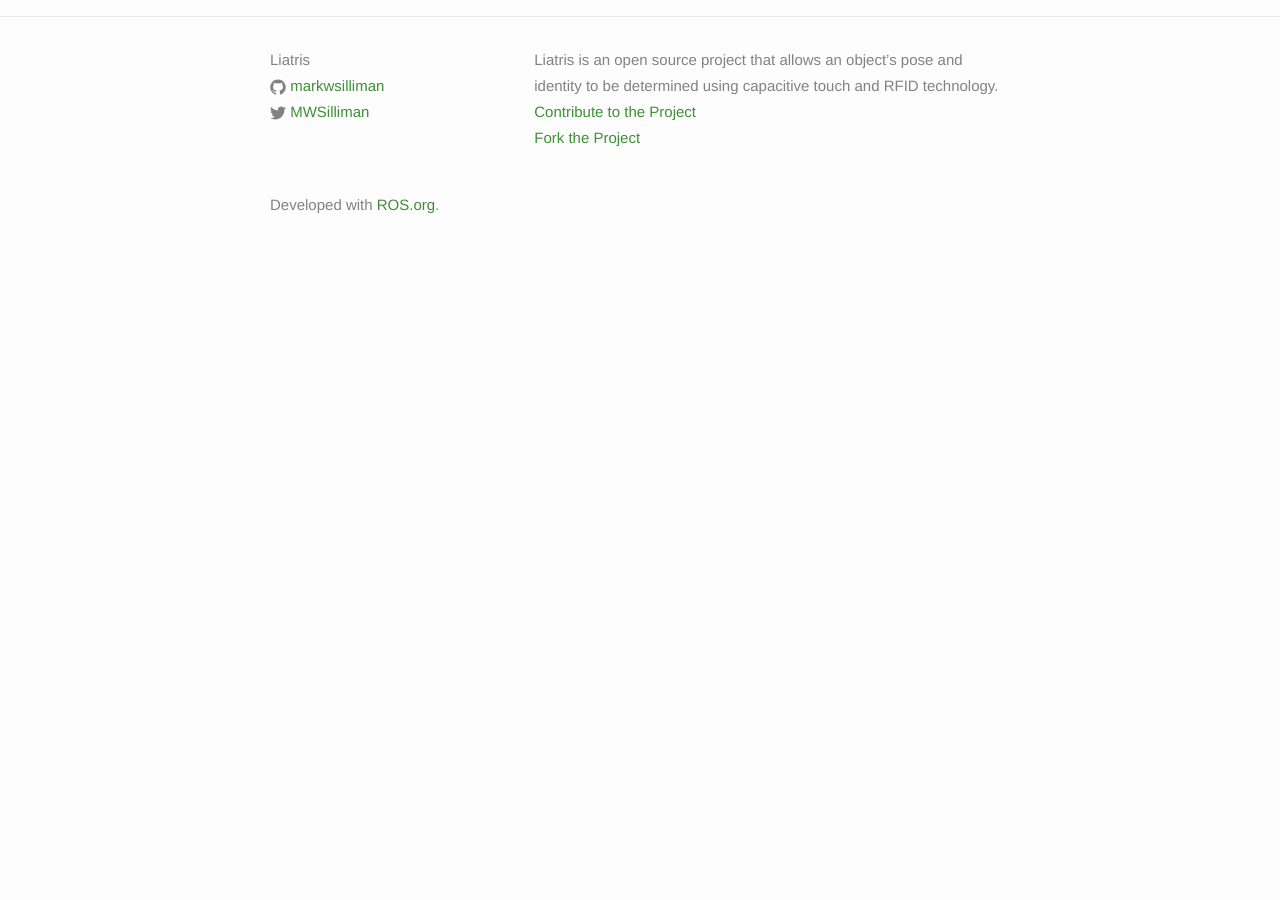
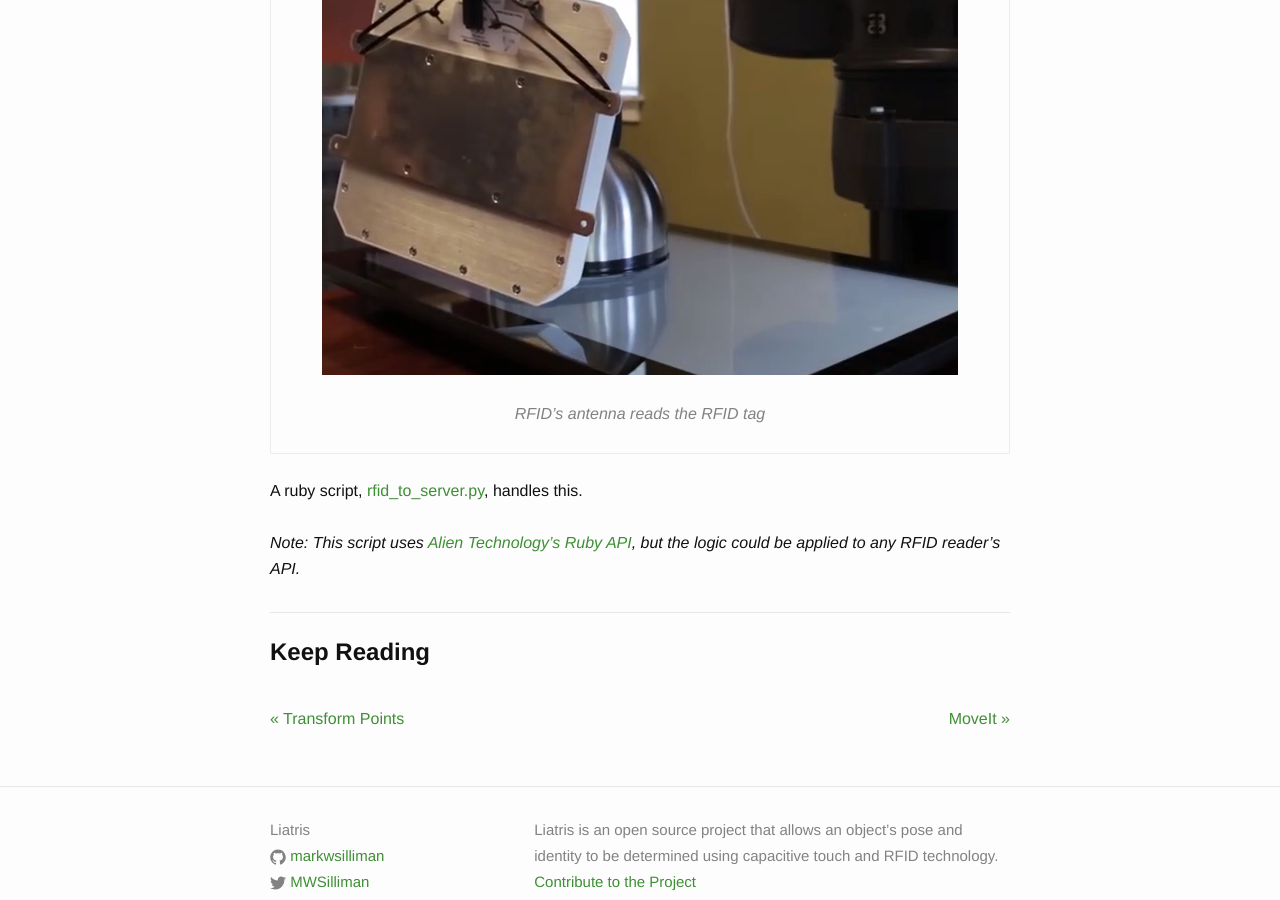
Before and after one commit to markwsilliman/liatris-org, a Jekyll site: the page built from _posts/2015-06-19-8.markdown, in a window 1280 px wide and 900 px high, scrolled down 1662 px. Built offline with Jekyll 4.4.1, drawn with Linux system fonts in a browser that asks for light colours; nearby versions of some CDN libraries; before the commit the page ends 1951 px from its top, so only the background shows below that.

Commit message:
rfid ant img

```diff
--- a/_posts/2015-06-19-8.markdown
+++ b/_posts/2015-06-19-8.markdown
@@ -13,6 +13,9 @@ In the [example code](https://github.com/markwsilliman/Liatris), the right arm o
 
 The RFID’s antenna reads the RFID tag and POSTs it’s value to the local network.
 
+{% include image.html img="/assets/rfidant.png" title="RFID’s antenna reads the RFID tag" %}
+
+
 A ruby script, [rfid_to_server.py](https://github.com/markwsilliman/Liatris/blob/master/RFID_Reader/rfid_to_server.rb), handles this.
 
 *Note: This script uses [Alien Technology’s Ruby API](http://liatris.org/2015/02/01/12/), but the logic could be applied to any RFID reader’s API.*
```
